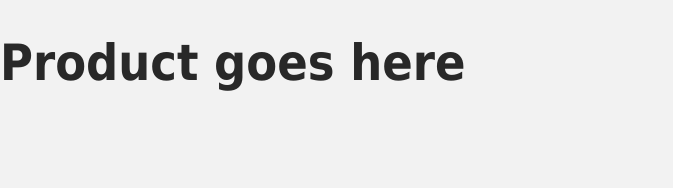
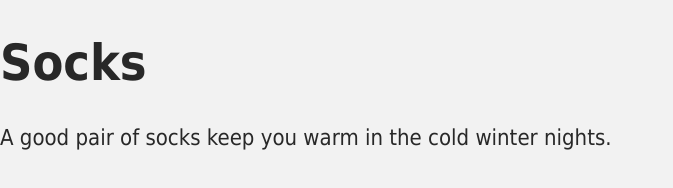
Before and after one commit to hua-lun/vue, a plain HTML site: page intro/index.html in a window 1280 px wide. Shown: the whole page, without its empty margins (0-673 px from the left). Drawn offline with nearby package versions, Linux system fonts and the light colour scheme.

Commit message:
Add product and desc info

```diff
--- a/intro/index.html
+++ b/intro/index.html
@@ -10,7 +10,8 @@
   </head>
   <body>
     <div id="app">
-      <h1>Product goes here</h1>
+      <h1>{{ product }}</h1>
+      <p>{{ description }}</p>
     </div>
 
     <!-- Import App -->
```
